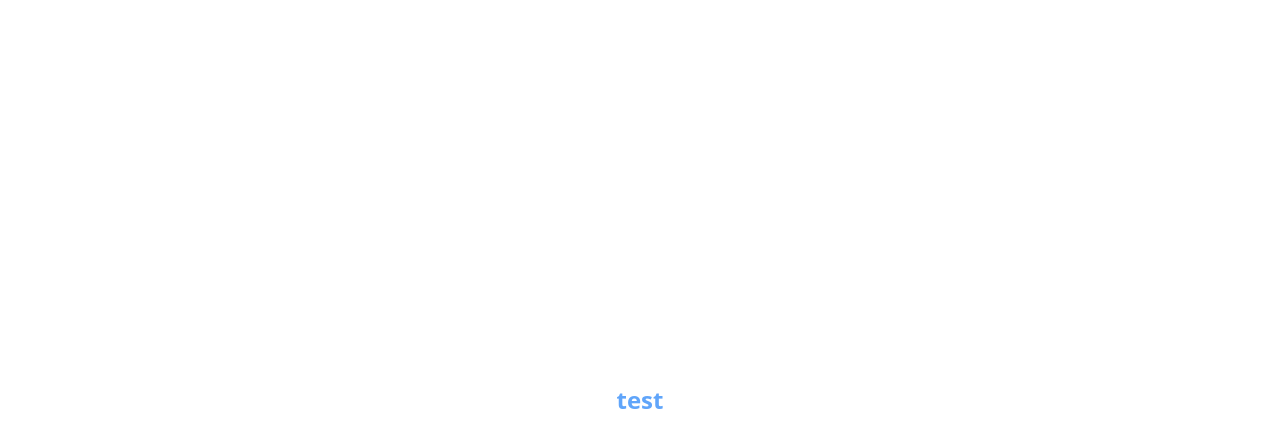
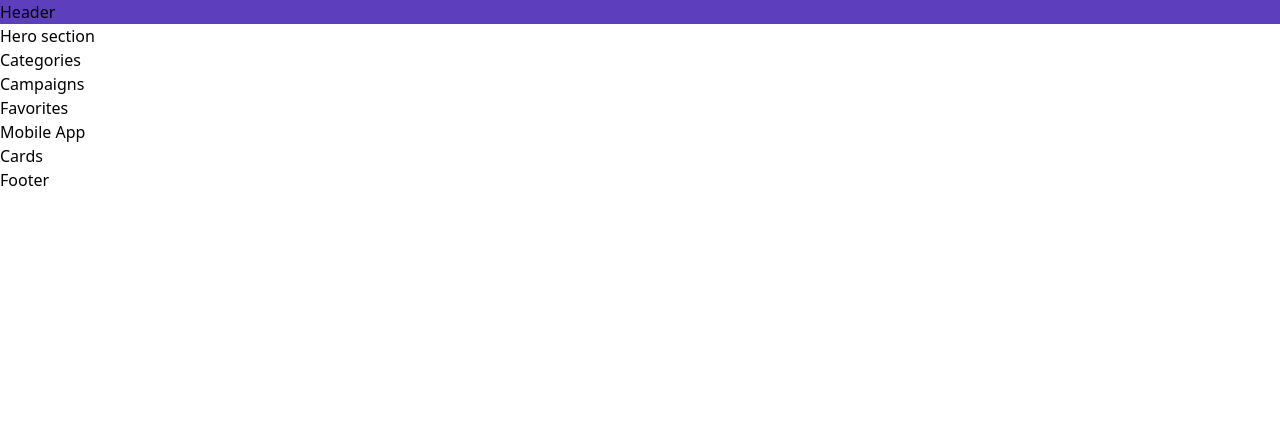
Before and after one commit to tugrankenger/react-tailwind-getir-ui-clone, a React (Create React App) app: page / in a window 1280 px wide. Shown: the top 448 px of the page. Built offline with nearby package versions, Linux system fonts and the light colour scheme.

Commit message:
create components

```diff
--- a/src/App.js
+++ b/src/App.js
@@ -1,9 +1,24 @@
+import Header from 'components/Header'
+import HeroSection from 'components/HeroSection'
+import Categories from 'components/Categories'
+import Campaigns from 'components/Campaigns'
+import Favorites from 'components/Favorites'
+import MobileApp from 'components/MobileApp'
+import Cards from 'components/Cards'
+import Footer from 'components/Footer'
 
 function App() {
   return (
-    <div className="flex items-center justify-center h-screen">
-      <span className='text-2xl font-bold text-blue-400'>test</span>
-    </div>
+    <>
+    <Header />
+    <HeroSection />
+    <Categories />
+    <Campaigns />
+    <Favorites />
+    <MobileApp />
+    <Cards />
+    <Footer />
+    </>
   );
 }
 
--- /dev/null
+++ b/src/components/Campaigns.js
@@ -0,0 +1,5 @@
+export default function Campaigns(){
+  return(
+    <div>Campaigns</div>
+  )
+}
--- /dev/null
+++ b/src/components/Cards.js
@@ -0,0 +1,7 @@
+export default function Card(){
+  return(
+    <div>
+      Cards
+    </div>
+  )
+}
--- /dev/null
+++ b/src/components/Categories.js
@@ -0,0 +1,5 @@
+export default function Categories(){
+  return(
+    <div>Categories</div>
+  )
+}
--- /dev/null
+++ b/src/components/Favorites.js
@@ -0,0 +1,5 @@
+export default function Favorites(){
+  return(
+    <div>Favorites</div>
+  )
+}
--- /dev/null
+++ b/src/components/Footer.js
@@ -0,0 +1,5 @@
+export default function Footer(){
+  return(
+    <div>Footer</div>
+  )
+}
--- /dev/null
+++ b/src/components/Header.js
@@ -0,0 +1,8 @@
+
+export default function Header(){
+  return(
+    <div className='bg-brand-color'>
+        Header
+      </div>
+  )
+}
--- /dev/null
+++ b/src/components/HeroSection.js
@@ -0,0 +1,6 @@
+
+export default function HeroSection(){
+  return(
+    <div>Hero section</div>
+  )
+}
--- /dev/null
+++ b/src/components/MobileApp.js
@@ -0,0 +1,5 @@
+export default function MobileApp(){
+  return(
+    <div>Mobile App</div>
+  )
+}
--- a/src/style.css
+++ b/src/style.css
@@ -562,61 +562,7 @@ video {
   --tw-backdrop-sepia:  ;
 }
 
-.my-5 {
-  margin-top: 1.25rem;
-  margin-bottom: 1.25rem;
+.bg-brand-color {
+  --tw-bg-opacity: 1;
+  background-color: rgb(93 62 188 / var(--tw-bg-opacity));
 }
-
-.flex {
-  display: flex;
-}
-
-.h-full {
-  height: 100%;
-}
-
-.h-screen {
-  height: 100vh;
-}
-
-.items-center {
-  align-items: center;
-}
-
-.justify-center {
-  justify-content: center;
-}
-
-.px-5 {
-  padding-left: 1.25rem;
-  padding-right: 1.25rem;
-}
-
-.py-5 {
-  padding-top: 1.25rem;
-  padding-bottom: 1.25rem;
-}
-
-.py-10 {
-  padding-top: 2.5rem;
-  padding-bottom: 2.5rem;
-}
-
-.text-2xl {
-  font-size: 1.5rem;
-  line-height: 2rem;
-}
-
-.font-bold {
-  font-weight: 700;
-}
-
-.text-blue-300 {
-  --tw-text-opacity: 1;
-  color: rgb(147 197 253 / var(--tw-text-opacity));
-}
-
-.text-blue-400 {
-  --tw-text-opacity: 1;
-  color: rgb(96 165 250 / var(--tw-text-opacity));
-}
--- a/tailwind.config.js
+++ b/tailwind.config.js
@@ -3,7 +3,11 @@ module.exports = {
   purge: ['./src/**/*.{js,jsx,ts,tsx}', './public/index.html'],
   darkMode: false, // or 'media' or 'class'
   theme: {
-    extend: {},
+    extend: {
+      backgroundColor: theme =>({
+        'brand-color': '#5d3ebc'
+      })
+    },
   },
   variants: {
     extend: {},
```
